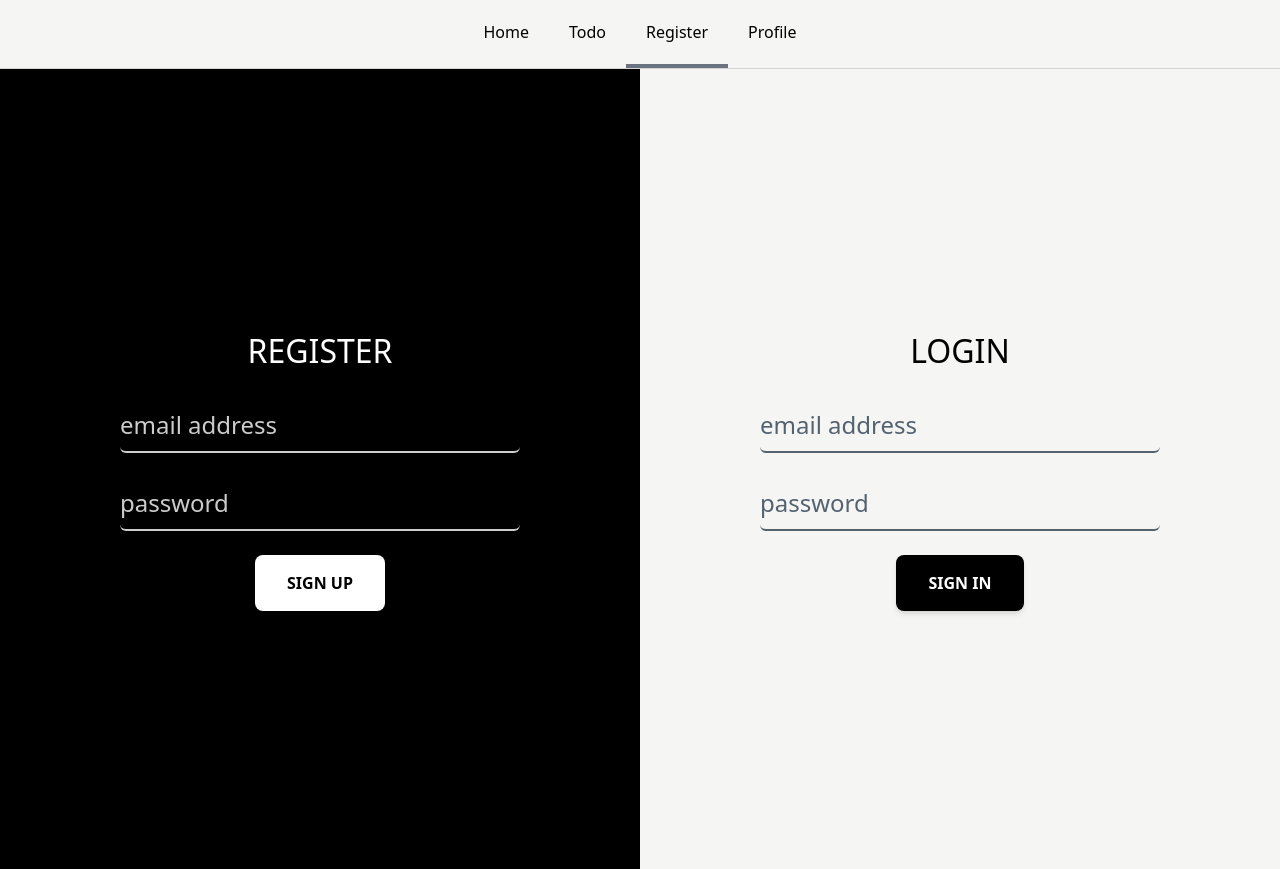
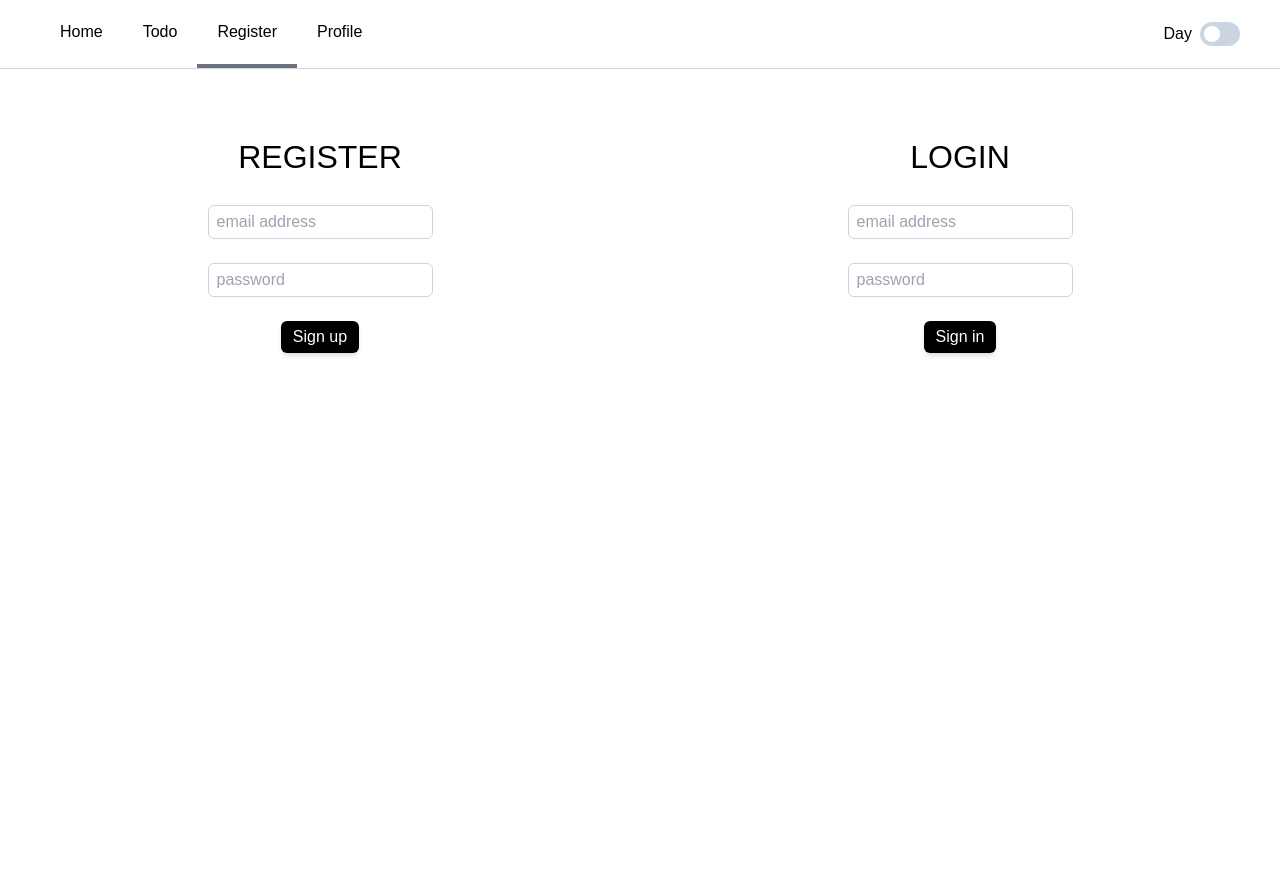
Before and after one commit to prat345/vue-todo, a Vue app: page /register in a window 1280 px wide. After the commit the page ends 800 px from the top, so only its background shows below. Built offline with nearby package versions, Linux system fonts and the light colour scheme; no server answers; a web font is replaced by a local one.

Commit message:
add dark mode

```diff
--- a/index.css
+++ b/index.css
@@ -2,14 +2,16 @@
 @tailwind components;
 @tailwind utilities;
 
+.dark body {
+  background-color: #252525;
+  color: #fff;
+}
 h1 {
-  @apply text-3xl text-slate-800 font-bold mb-3;
+  @apply mb-3 text-3xl font-bold;
 }
-body {
-  @apply bg-stone-100;
-}
+
 input {
-  @apply ml-2 border border-slate-300 px-2 py-1 rounded-md !m-0;
+  @apply !m-0 ml-2 rounded-md border border-slate-300 bg-transparent px-2 py-1;
 }
 .button,
 select {
--- a/package.json
+++ b/package.json
@@ -17,9 +17,11 @@
     "@fortawesome/fontawesome-svg-core": "^6.5.1",
     "@fortawesome/free-solid-svg-icons": "^6.5.1",
     "@fortawesome/vue-fontawesome": "^3.0.5",
+    "@vueuse/core": "^10.7.2",
     "axios": "^1.6.6",
     "firebase": "^10.7.2",
     "pinia": "^2.1.7",
+    "primevue": "^3.47.2",
     "vue": "^3.3.11",
     "vue-router": "^4.2.5"
   },
--- a/src/components/NavBar.vue
+++ b/src/components/NavBar.vue
@@ -1,6 +1,7 @@
 <template>
-  <nav class="!m-0 !p-0">
-    <ul class="flex justify-center border-b border-stone-300">
+  <div class="border-b border-stone-300">
+    <nav class="container mx-auto flex py-0">
+      <ul class="flex justify-center">
         <li>
           <RouterLink to="/" :class="['nav-item', isActive('/')]">Home</RouterLink>
         </li>
@@ -16,12 +17,21 @@
           <RouterLink to="/profile" :class="['nav-item', isActive('/profile')]">Profile</RouterLink>
         </li>
       </ul>
+      <div class="ml-auto flex items-center justify-center gap-x-2">
+        <label for=""> {{ isDark ? 'Night' : 'Day' }}</label>
+        <input-switch @change="toggleDark()" v-model="isDark" />
+      </div>
     </nav>
+  </div>
 </template>
 
 <script lang="ts" setup>
 import { useRoute } from 'vue-router'
-import { computed, onMounted, ref } from 'vue'
+import { useDark, useToggle } from '@vueuse/core'
+import { ref } from 'vue'
+
+const isDark = ref(useDark())
+const toggleDark = useToggle(isDark.value)
 
 const route = useRoute()
 
--- a/src/components/NewTaskForm.vue
+++ b/src/components/NewTaskForm.vue
@@ -88,7 +88,7 @@ const handleSubmit = async () => {
   background-color: rgb(0, 0, 0, 0.7);
 }
 .modal {
-  @apply relative flex w-1/2 flex-col items-center justify-center rounded-lg bg-white p-10;
+  @apply relative flex w-1/2 flex-col items-center justify-center rounded-lg bg-white p-10 text-black;
   min-height: 300px;
 }
 
--- a/src/components/PaginationAndPageSize.vue
+++ b/src/components/PaginationAndPageSize.vue
@@ -1,7 +1,7 @@
 <template>
   <section>
     <div class="flex justify-between">
-      <select name="page-size" id="" @change="handleSetPageSize">
+      <select name="page-size" id="" @change="handleSetPageSize" class="text-black">
         <option value="3">3</option>
         <option value="5">5</option>
         <option value="7">7</option>
@@ -80,6 +80,9 @@ ul.pagination > li button {
 ul.pagination > li button.active {
   @apply bg-black text-white;
 }
+.dark ul.pagination > li button.active {
+  @apply bg-white text-black;
+}
 button:disabled {
   @apply text-stone-300;
 }
--- a/src/main.ts
+++ b/src/main.ts
@@ -9,12 +9,18 @@ import { faPlus } from '@fortawesome/free-solid-svg-icons'
 import App from './App.vue'
 import router from './router'
 
+import PrimeVue from 'primevue/config'
+import 'primevue/resources/themes/aura-light-green/theme.css'
+import InputSwitch from 'primevue/inputswitch'
+
 library.add(faPlus)
 
 const app = createApp(App)
 
 app.use(createPinia())
 app.use(router)
+app.use(PrimeVue)
+app.component('InputSwitch', InputSwitch)
 app.component('font-awesome-icon', FontAwesomeIcon)
 app.mount('#app')
 
--- a/src/views/RegisterView.vue
+++ b/src/views/RegisterView.vue
@@ -31,81 +31,22 @@ const userStore = useUserStore()
 
 <style scoped>
 .forms {
-  display: flex;
-  min-height: 100vh;
+  @apply flex min-h-80 flex-wrap;
 }
 
 form {
   flex: 1 1 0%;
-  padding: 0 4rem;
+  padding: 4rem 0;
   @apply flex flex-col items-center justify-center gap-y-6;
 }
-
-form.register {
-  color: #fff;
-  background-color: #000;
-}
-
 h2 {
   font-size: 2rem;
   text-transform: uppercase;
 }
-
-input {
-  appearance: none;
-  border: none;
-  outline: none;
-  background: none;
-
-  display: block;
-  width: 100%;
-  max-width: 400px;
-  margin: 0 auto;
-  font-size: 1.5rem;
-  margin-bottom: 2rem;
-  padding: 0.5rem 0rem;
+.button {
+  @apply bg-black text-white;
 }
-
-input:not([type='submit']) {
-  opacity: 0.8;
-  transition: 0.4s;
-}
-
-input:focus:not([type='submit']) {
-  opacity: 1;
-}
-
-input::placeholder {
-  color: inherit;
-}
-
-form.register input:not([type='submit']) {
-  color: #fff;
-  border-bottom: 2px solid #fff;
-}
-
-form.login input:not([type='submit']) {
-  color: #2c3e50;
-  border-bottom: 2px solid #2c3e50;
-}
-
-form.login button {
-  background-color: #000;
-  color: #fff;
-  font-weight: 700;
-  padding: 1rem 2rem;
-  border-radius: 0.5rem;
-  cursor: pointer;
-  text-transform: uppercase;
-}
-
-form.register button {
-  background-color: #fff;
-  color: #000;
-  font-weight: 700;
-  padding: 1rem 2rem;
-  border-radius: 0.5rem;
-  cursor: pointer;
-  text-transform: uppercase;
+.dark .button {
+  @apply bg-white text-black;
 }
 </style>
--- a/src/views/TodoListView.vue
+++ b/src/views/TodoListView.vue
@@ -136,7 +136,7 @@ const selectedAllTask = () => {
   @apply mb-3;
 }
 li.task-list {
-  @apply mb-4 grid grid-cols-12 items-center bg-white px-4 py-6 shadow-md;
+  @apply mb-4 grid grid-cols-12 items-center border px-4 py-6 shadow-md;
 }
 .pills {
   @apply rounded-lg px-2 text-sm;
```
Also changed, not shown: 1 other file (tests, documents, lock files or other folders). Lines whose indentation alone changed are shown as unchanged.
